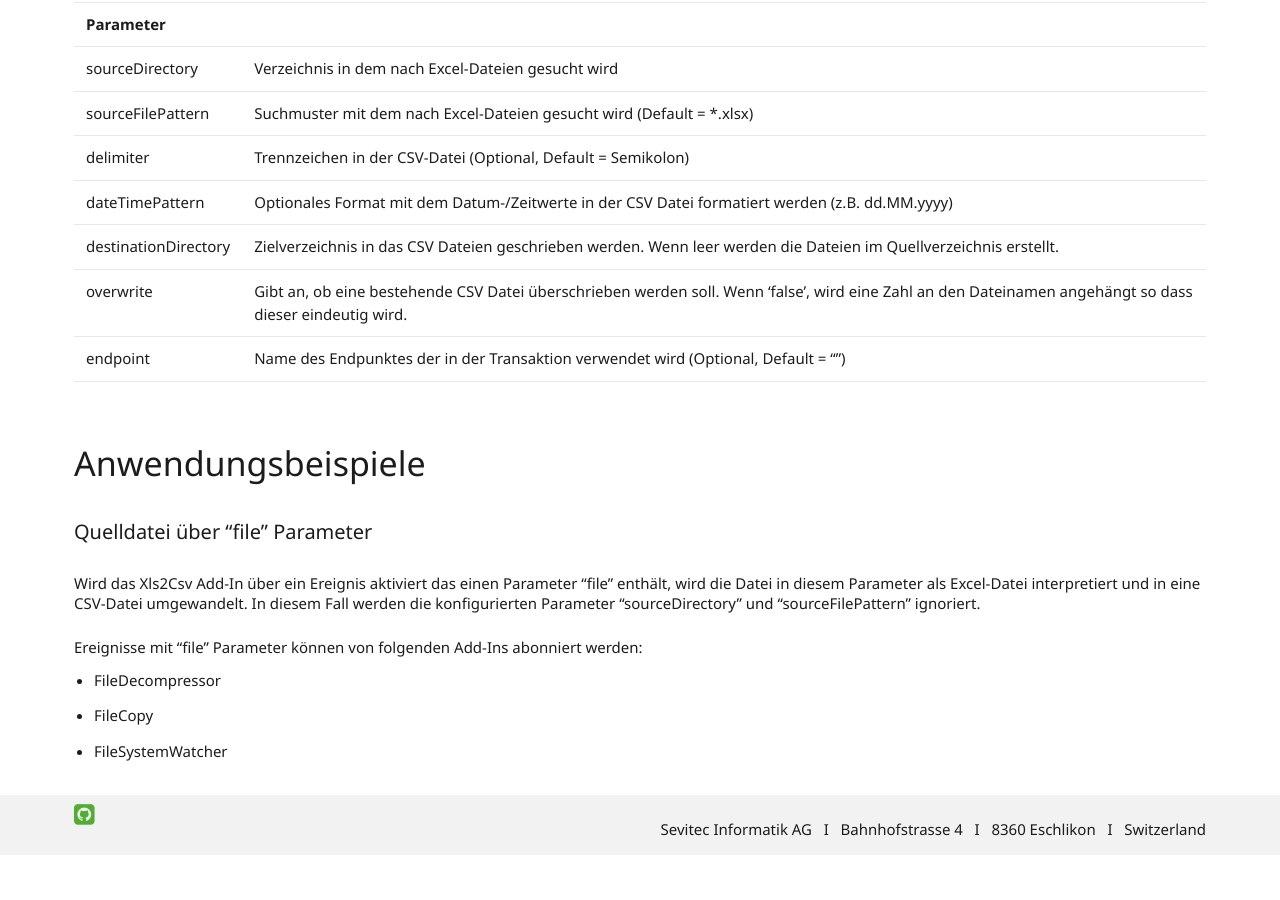
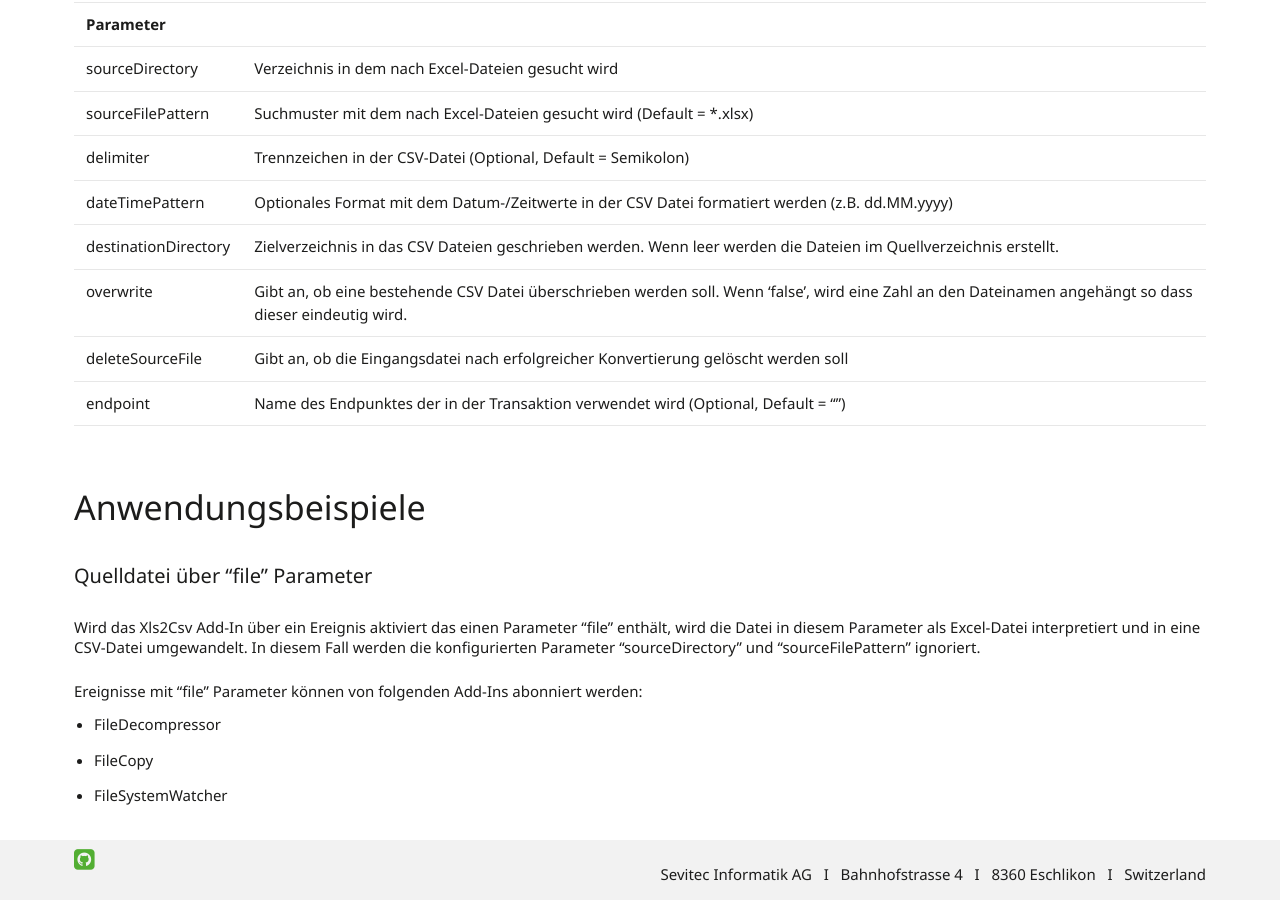
Before and after one commit to primesoft-group/oneconnexx-docs, a Jekyll site: the page built from _pages/addins/de/xls2csv.md, in a window 1280 px wide and 900 px high, scrolled down 728 px. Built offline with Jekyll 4.4.1, drawn with Linux system fonts in a browser that asks for light colours; nearby versions of some CDN libraries; some web fonts are replaced; before the commit the page ends 1583 px from its top, so only the background shows below that.

Commit message:
Update xls2csv.md

```diff
--- a/_pages/addins/de/xls2csv.md
+++ b/_pages/addins/de/xls2csv.md
@@ -23,6 +23,7 @@ Die erzeugte CSV-Datei hat denselben Namen wie die Excel-Datei, nur wird die Dat
 | dateTimePattern | Optionales Format mit dem Datum-/Zeitwerte in der CSV Datei formatiert werden (z.B. dd.MM.yyyy) |
 | destinationDirectory | Zielverzeichnis in das CSV Dateien geschrieben werden. Wenn leer werden die Dateien im Quellverzeichnis erstellt. |
 | overwrite | Gibt an, ob eine bestehende CSV Datei überschrieben werden soll. Wenn 'false', wird eine Zahl an den Dateinamen angehängt so dass dieser eindeutig wird. |
+| deleteSourceFile | Gibt an, ob die Eingangsdatei nach erfolgreicher Konvertierung gelöscht werden soll |
 | endpoint | Name des Endpunktes der in der Transaktion verwendet wird (Optional, Default = "") |
 
 
```
